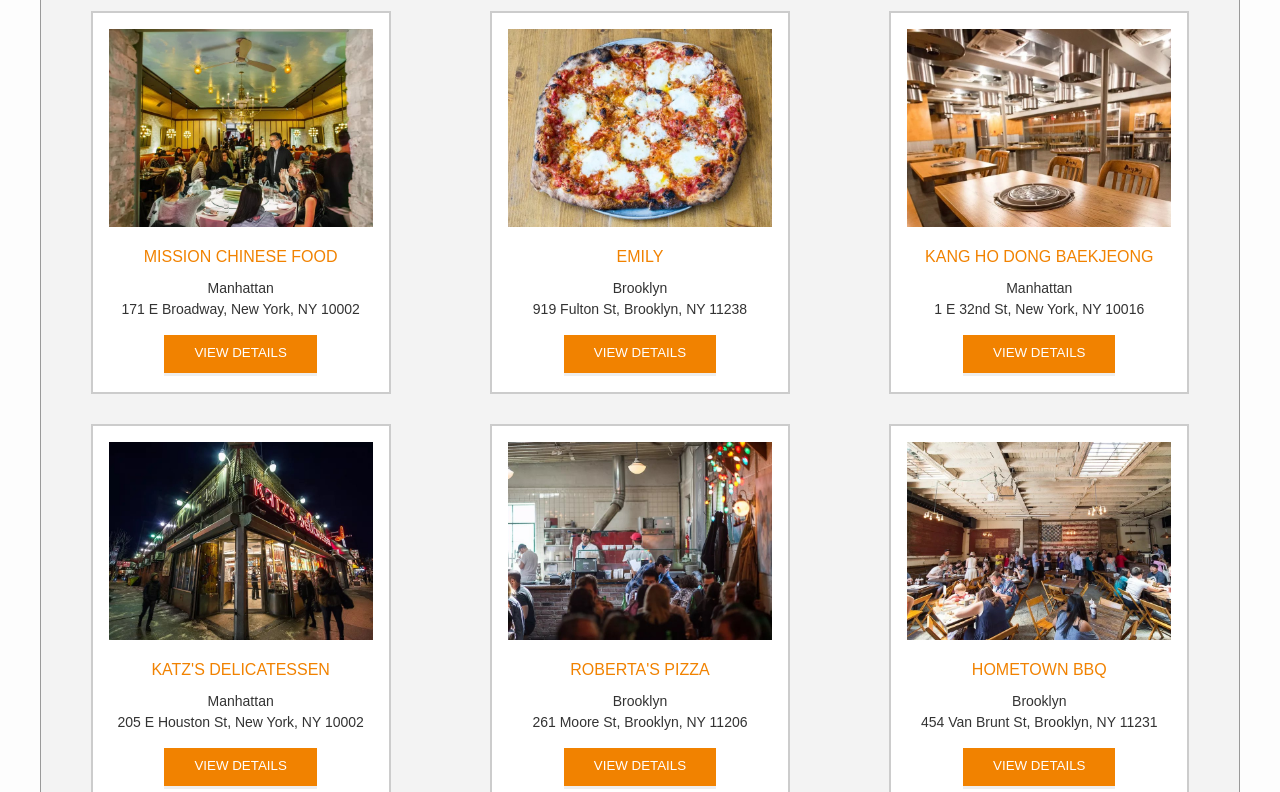
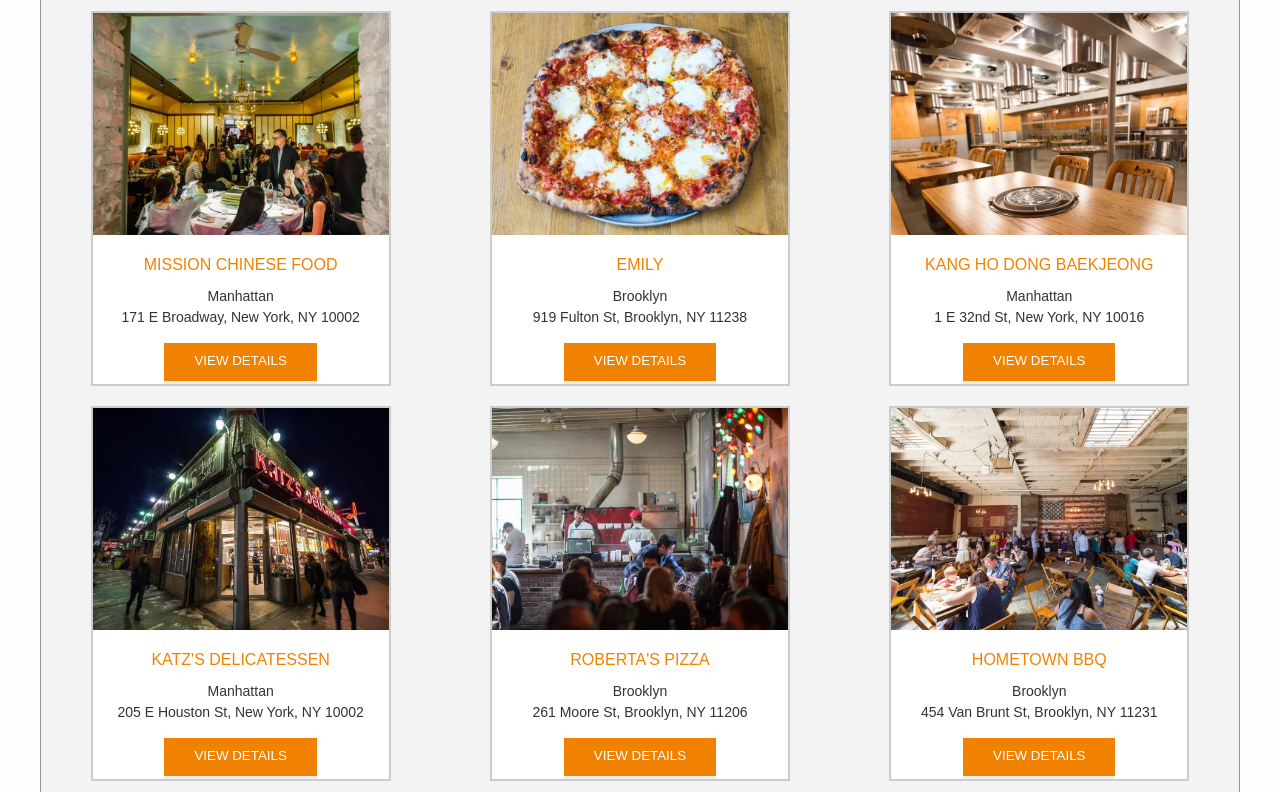
Before and after one commit to DownTheMatrix/Restaurant-Reviews-App, a website: page index.html in a window 1280 px wide. Shown: the part 560-1352 px from the top of the page. Drawn offline with nearby package versions, Linux system fonts and the light colour scheme.

Commit message:
Add margin to restaurant list items

```diff
--- a/css/styles.css
+++ b/css/styles.css
@@ -213,7 +213,7 @@
   list-style: outside none none;
   margin: 0;
   padding: 0;
-  /* text-align: center; */
+  text-align: center;
   display: flex;
   flex-wrap: wrap;
   flex-direction: row;
@@ -223,12 +223,11 @@
   background-color: #fff;
   border: 2px solid #ccc;
   font-family: Arial, sans-serif;
-  margin: 15px auto;
+  margin: 15px auto 5px auto;;
   min-height: 300px;
   /* padding: 0 30px 25px; */
   text-align: center;
   max-width: 300px;
-  padding: 1em;
 }
 
 #restaurants-list .restaurant-img {
```
